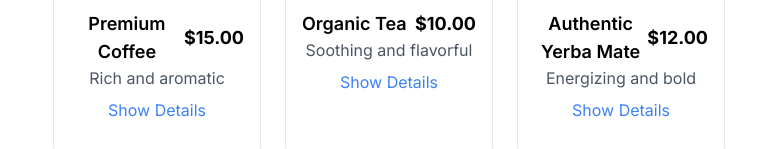
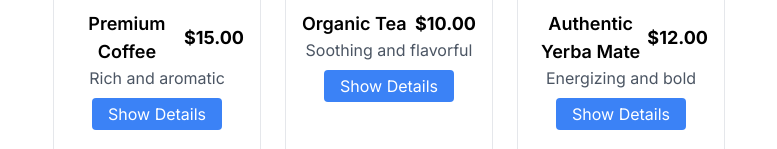
Before and after one commit to vicarb/mock-lead-gen, a Next.js app: page / in a window 1280 px wide. Shown: the part 803-952 px from the top of the page, without its empty margins (251-1028 px from the left). Built offline with nearby package versions, Linux system fonts and the light colour scheme.

Commit message:
updated show details button in products component

```diff
--- a/components/Products/Products.tsx
+++ b/components/Products/Products.tsx
@@ -28,8 +28,10 @@ const Products: FC<ProductsProps> = ({ products }) => {
               <p className="text-lg font-bold">{product.price}</p>
             </div>
             <p className="text-gray-600 mb-2">{product.description}</p>
-            <button onClick={() => setActiveIndex(index === activeIndex ? null : index)} className="text-blue-500">
-              {activeIndex === index ? 'Hide Details' : 'Show Details'}
+            <button
+              onClick={() => setActiveIndex(index === activeIndex ? null : index)}
+              className="bg-blue-500 hover:bg-blue-600 text-white py-1 px-4 rounded transition duration-300">
+                {activeIndex === index ? 'Hide Details' : 'Show Details'}
             </button>
             <div className={`mt-4 transition duration-500 ${activeIndex === index ? 'opacity-100 h-auto visible' : 'opacity-0 h-0 invisible'}`}>
               <p>More detailed information about the product.</p>
```
